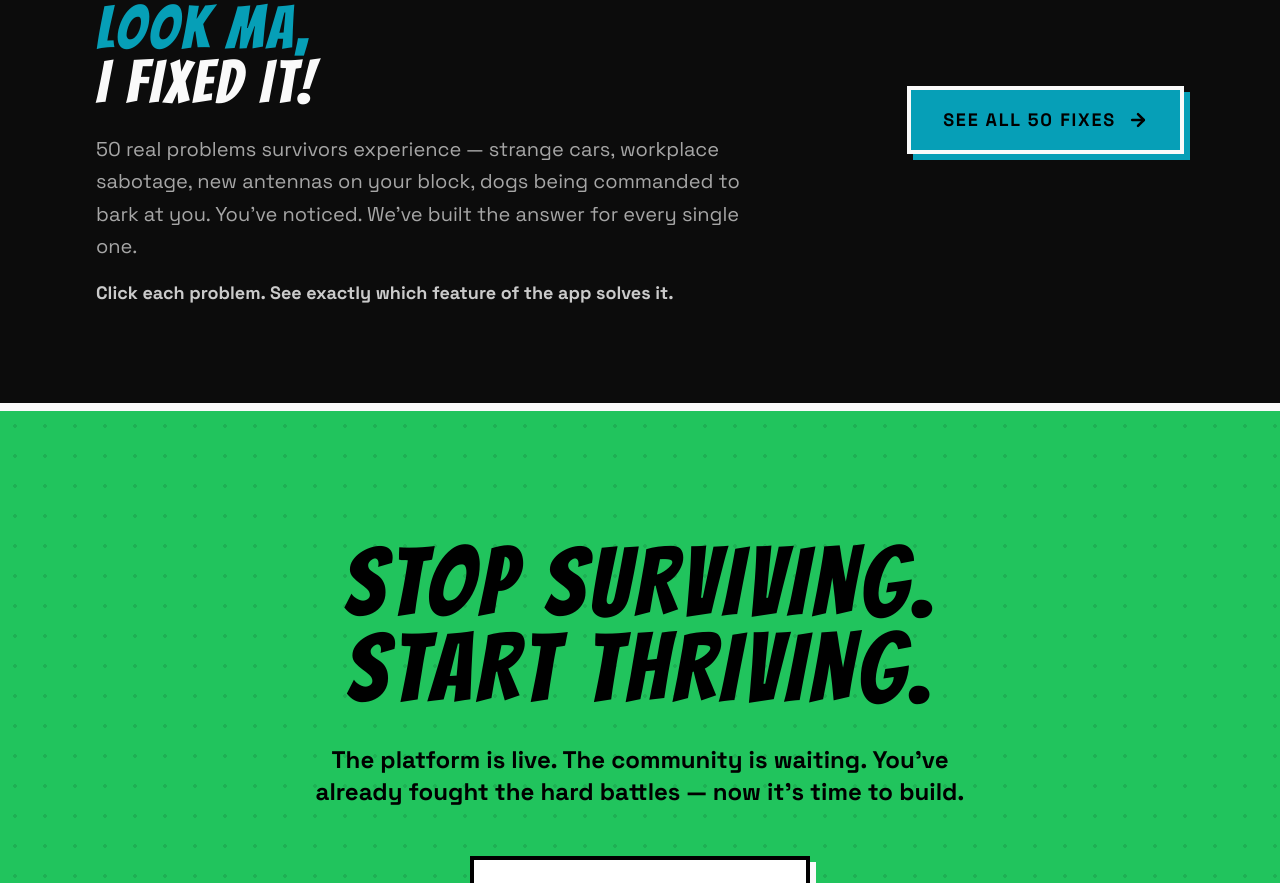
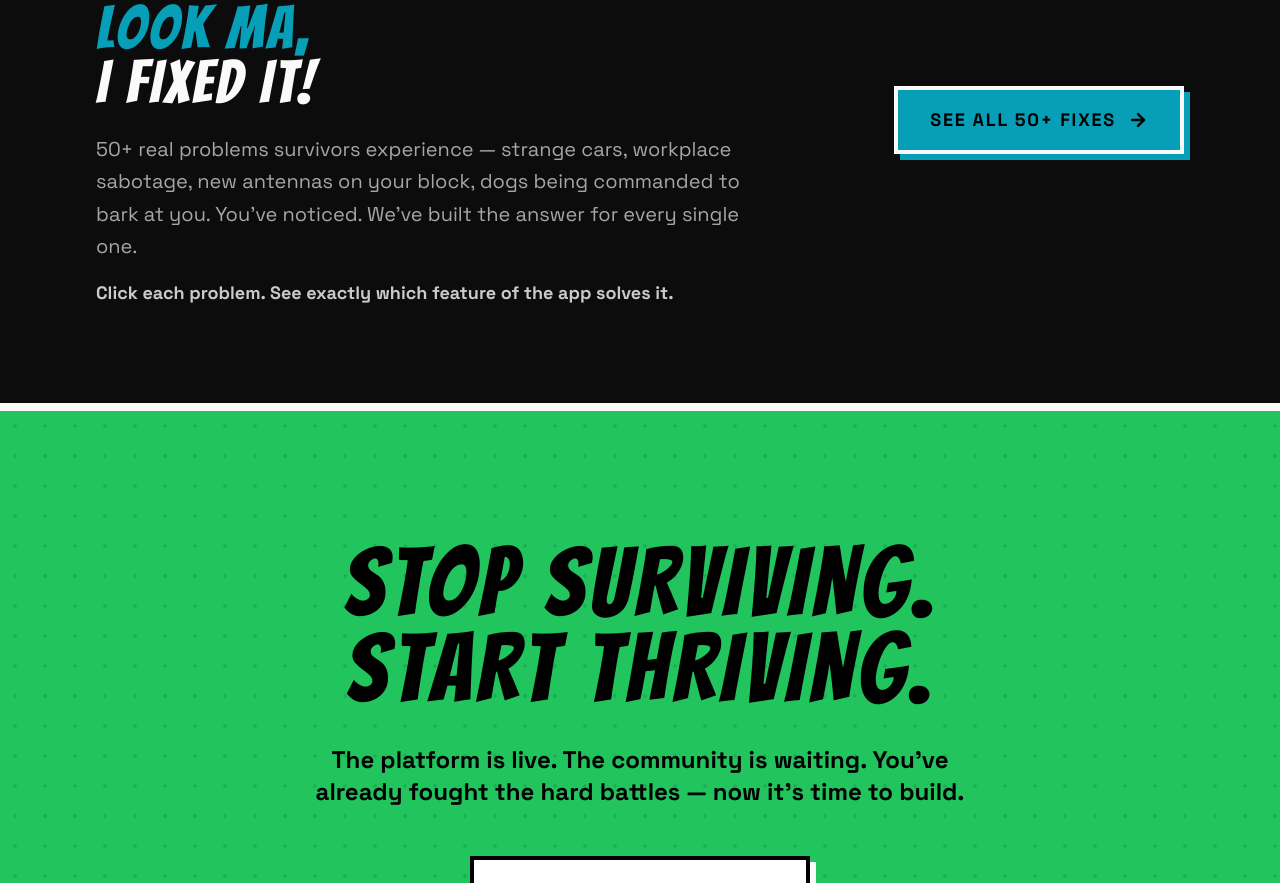
Before and after one commit to chargingthefuture/landing-page, a React (Vite) app: page / in a window 1280 px wide. Shown: the part 2240-3123 px from the top of the page. Built offline with nearby package versions, Linux system fonts and the light colour scheme.

Commit message:
Update text to reflect '50+' instead of '50'

```diff
--- a/src/App.tsx
+++ b/src/App.tsx
@@ -457,7 +457,7 @@ function LandingPage() {
               <span className="text-accent">Look Ma,</span><br />I Fixed It!
             </h2>
             <p className="text-xl text-muted-foreground mb-4 leading-relaxed">
-              50 real problems survivors experience — strange cars, workplace sabotage, new antennas on your block, dogs being commanded to bark at you. You've noticed. We've built the answer for every single one.
+              50+ real problems survivors experience — strange cars, workplace sabotage, new antennas on your block, dogs being commanded to bark at you. You've noticed. We've built the answer for every single one.
             </p>
             <p className="text-lg font-bold text-foreground/80">
               Click each problem. See exactly which feature of the app solves it.
@@ -467,7 +467,7 @@ function LandingPage() {
             href="/look-ma"
             className="w-full lg:w-auto flex-shrink-0 brutal-border brutal-shadow-accent brutal-shadow-hover bg-accent text-black font-bold py-4 px-8 text-lg uppercase tracking-widest flex items-center justify-center gap-3"
           >
-            See All 50 Fixes <ArrowRight strokeWidth={3} size={20} />
+            See All 50+ Fixes <ArrowRight strokeWidth={3} size={20} />
           </Link>
         </div>
       </section>
```
